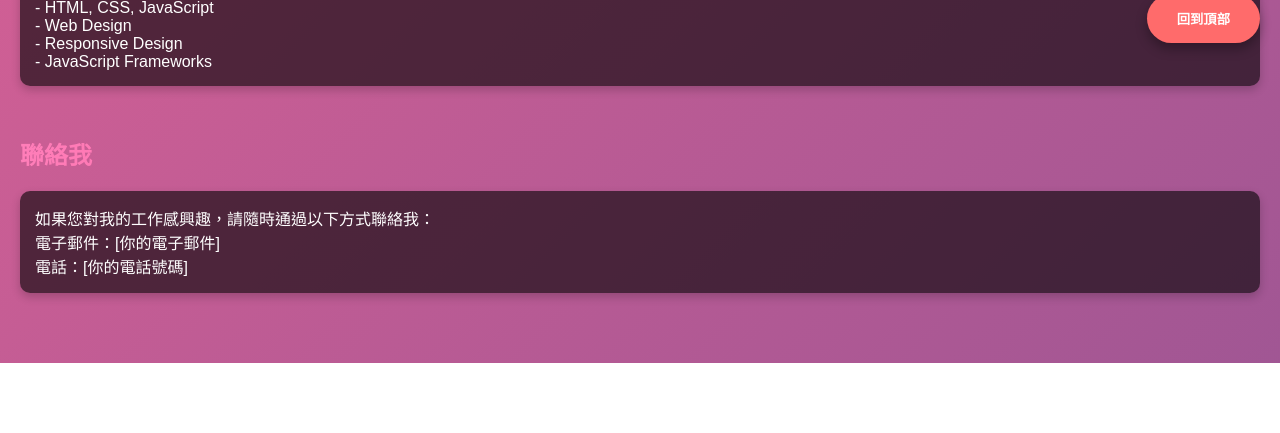
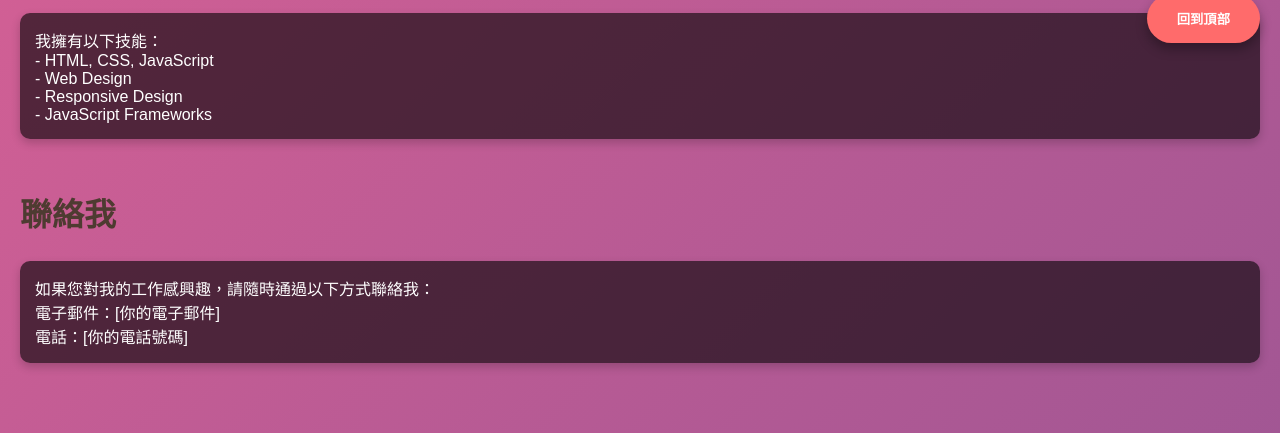
Before and after one commit to yingting-992/yingting-992.github.io, a plain HTML site: page index.html in a window 1280 px wide. Shown: the part 737-1170 px from the top of the page. Before the commit the page ends 1100 px from the top, so only its background shows below. Drawn offline with Linux system fonts and the light colour scheme.

Commit message:
first html

```diff
--- a/index.html
+++ b/index.html
@@ -70,11 +70,8 @@
         }
 
         .section h2 {
-            color: #fff;
-            background: linear-gradient(90deg, #ff7eb9, #ff65a3, #7afcff, #feff9c);
-            background-clip: text;
-            -webkit-background-clip: text;
-            color: transparent;
+            color: #4e3b31; /* 深棕色 */
+            font-size: 2em; /* 可根據需要調整字體大小 */
         }
 
         .section p {
@@ -110,7 +107,6 @@
             background-color: #ff7eb9;
             transform: scale(1.1);
         }
-
     </style>
 </head>
 <body>
```
